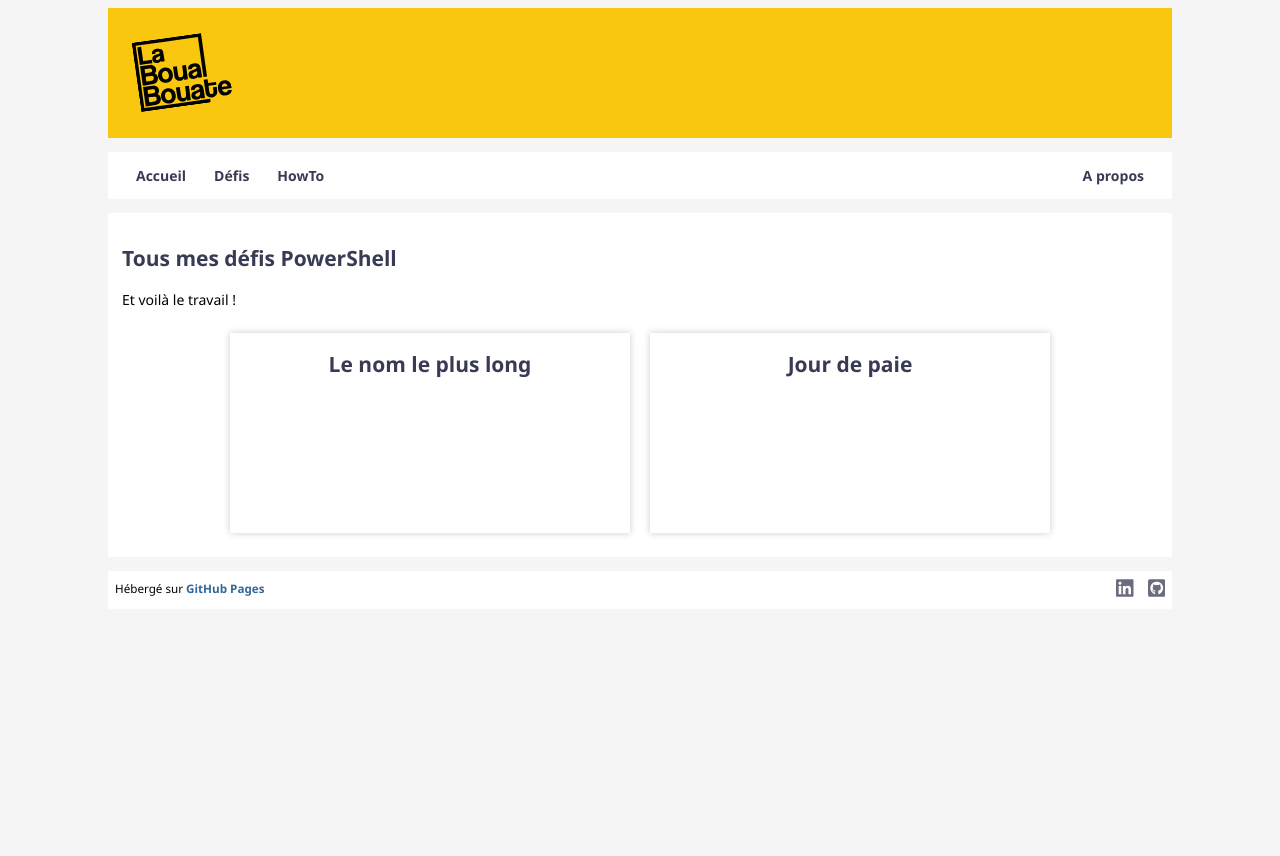
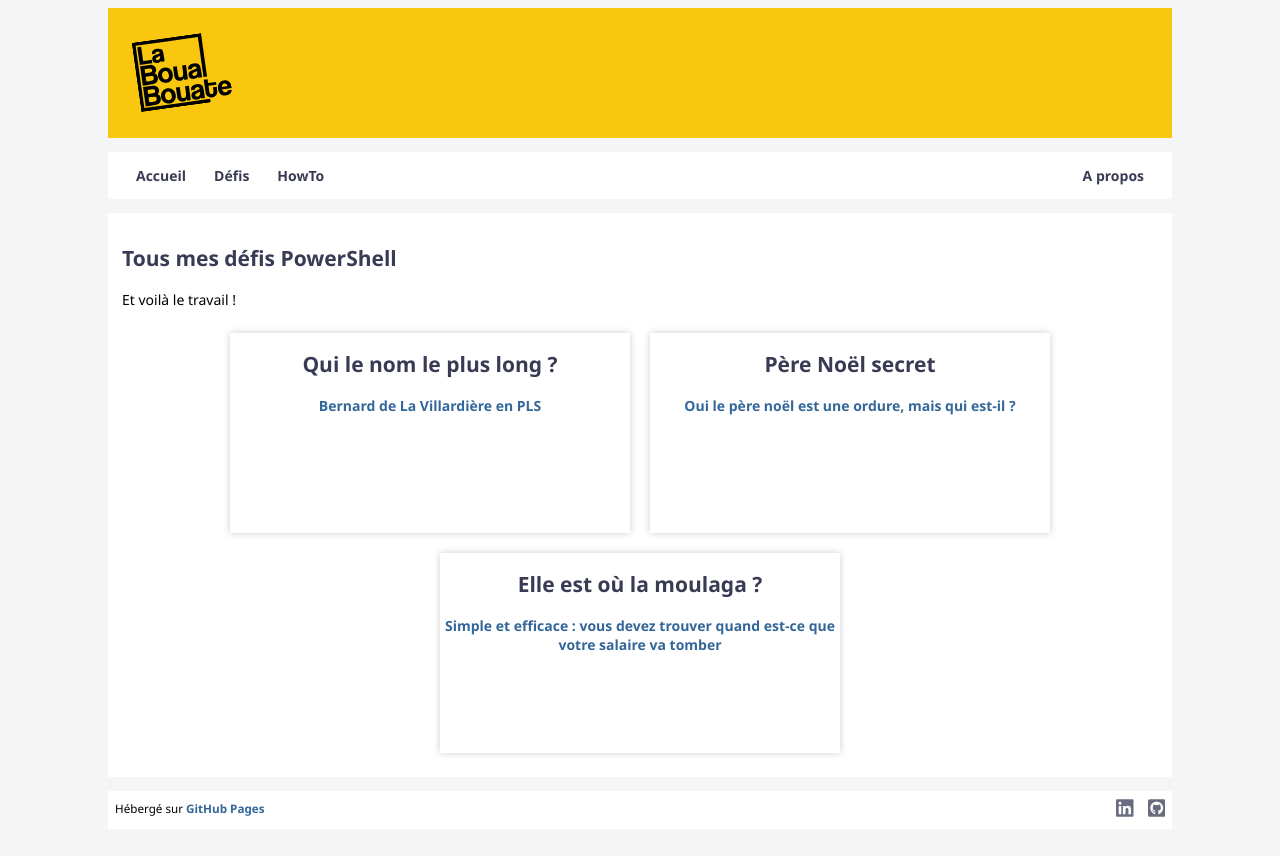
Before and after one commit to leobouard/leobouard.github.io, a Jekyll site: the page built from powershell/challenges/index.md, in a window 1280 px wide. Shown: the top 856 px of the page. Built offline with Jekyll 4.4.1, drawn with Linux system fonts in a browser that asks for light colours; our own code applies the rules of GitHub Pages for plain Markdown files.

Commit message:
Add posts

```diff
--- a/_posts/2022-04-10-jour-de-paie.md
+++ b/_posts/2021-07-01-jour-de-paie.md
@@ -1,6 +1,9 @@
 ---
 layout: post
-title: "Jour de paie"
+title: "Elle est où la moulaga ?"
+description: "Simple et efficace : vous devez trouver quand est-ce que votre salaire va tomber"
+tags: powershell, challenges
+author: "Léo"
 ---
 
 # Défi PowerShell n°1 : le jour de paie
--- /dev/null
+++ b/_posts/2022-01-01-pere-noel-secret.md
@@ -0,0 +1,7 @@
+---
+layout: post
+title: "Père Noël secret"
+description: "Oui le père noël est une ordure, mais qui est-il ?"
+tags: powershell, challenges
+author: "Léo"
+---
--- a/_posts/2022-04-10-le-nom-le-plus-long.md
+++ b/_posts/2022-04-10-le-nom-le-plus-long.md
@@ -1,6 +1,7 @@
 ---
 layout: post
-title: "Le nom le plus long"
+title: "Qui le nom le plus long ?"
+description: "Bernard de La Villardière en PLS"
+tags: powershell, challenges
+author: "Léo"
 ---
-
-# Défi PowerShell n°2 : le nom le plus long
```
